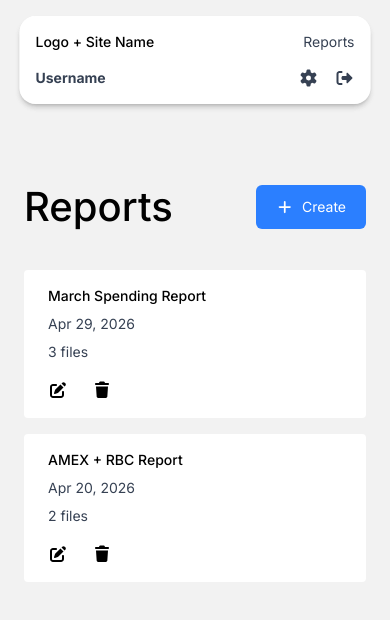
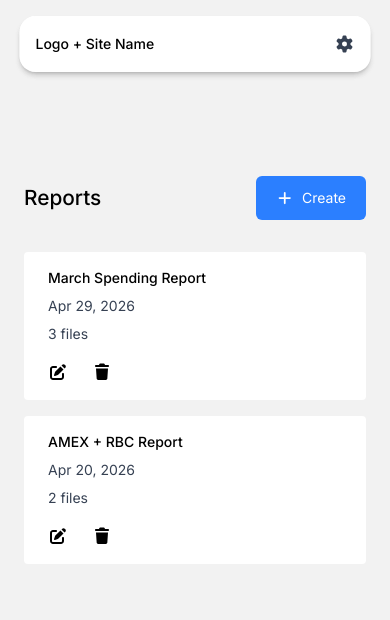
Before and after one commit to bahees1/banking-insights-frontend, a Next.js app in the folder banking-insights-frontend/: page /reports in a window 390 px wide. Shown: the top 620 px of the page. Built offline with nearby package versions, Linux system fonts and the light colour scheme.

Commit message:
added a mobile navbar, and made more responsive with dropdwon in mobile mode

```diff
--- a/banking-insights-frontend/package.json
+++ b/banking-insights-frontend/package.json
@@ -11,6 +11,7 @@
     "@fortawesome/fontawesome-svg-core": "^7.2.0",
     "@fortawesome/free-solid-svg-icons": "^7.2.0",
     "@fortawesome/react-fontawesome": "^3.3.1",
+    "@headlessui/react": "^2.2.10",
     "next": "16.2.6",
     "react": "19.2.4",
     "react-dom": "19.2.4",
--- a/banking-insights-frontend/src/components/Navbar.tsx
+++ b/banking-insights-frontend/src/components/Navbar.tsx
@@ -1,35 +1,74 @@
+import { Menu, MenuButton, MenuItem, MenuItems } from "@headlessui/react";
 import { FontAwesomeIcon } from "@fortawesome/react-fontawesome";
 import { faGear, faSignOutAlt } from "@fortawesome/free-solid-svg-icons";
 
 export default function Navbar() {
     return (
-        <nav className="fixed top-4 left-1/2 z-50 w-[90%] -translate-x-1/2 rounded-2xl bg-white px-4 py-4 shadow-md md:px-6">
-            <div className="flex flex-col gap-4 md:flex-row md:items-center md:justify-between">
-
-                {/* Left Side */}
-                <div className="flex items-center justify-between gap-4 md:justify-start md:gap-8">
-                    <div className="text-sm font-medium">
+        <>
+            {/* Desktop Navbar */}
+            <nav className="fixed top-4 left-1/2 z-50 hidden w-[90%] min-w-[400px] max-w-[1400px] -translate-x-1/2 rounded-2xl bg-white px-6 py-4 shadow-md min-[500px]:block">
+                <div className="flex min-w-[400px] flex-nowrap items-center justify-between gap-8">
+                    <div className="flex shrink-0 items-center gap-8">
+                        <div className="whitespace-nowrap text-sm font-medium">
                             Logo + Site Name
                         </div>
 
-                    <button className="text-sm text-gray-700 transition-colors hover:text-black">
+                        <button className="whitespace-nowrap text-sm text-gray-700 transition-colors hover:text-black">
                             Reports
                         </button>
                     </div>
 
-                {/* Right Side */}
-                <div className="flex items-center justify-between gap-4 md:justify-start md:gap-6">
-                    <div className="text-sm font-bold text-gray-700">
+                    <div className="flex shrink-0 items-center gap-6">
+                        <div className="whitespace-nowrap text-sm font-bold text-gray-700">
                             Username
                         </div>
 
-                    <button className="flex items-center gap-4 text-md text-gray-700 transition-colors hover:text-black">
+                        <button className="flex shrink-0 items-center gap-4 text-md text-gray-700 transition-colors hover:text-black">
                             <FontAwesomeIcon icon={faGear} />
                             <FontAwesomeIcon icon={faSignOutAlt} />
                         </button>
                     </div>
-
                 </div>
             </nav>
+
+            {/* Mobile Navbar */}
+            <nav className="fixed top-4 left-1/2 z-50 block w-[90%] min-w-[320px] -translate-x-1/2 rounded-2xl bg-white px-4 py-4 shadow-md min-[500px]:hidden">
+                <div className="flex items-center justify-between">
+                    <div className="whitespace-nowrap text-sm font-medium">
+                        Logo + Site Name
+                    </div>
+
+                    <Menu as="div" className="relative">
+                        <MenuButton className="text-gray-700 transition-colors hover:text-black focus:outline-none focus:ring-0">
+                        <FontAwesomeIcon icon={faGear} />
+                    </MenuButton>
+
+                    <MenuItems
+                        transition
+                        className="absolute right-0 mt-4 w-48 origin-top-right rounded-xl bg-white p-2 shadow-lg ring-1 ring-black/5 transition duration-150 ease-out focus:outline-none focus:ring-0 data-[closed]:scale-95 data-[closed]:opacity-0"
+                    >
+                            <MenuItem>
+                                <button className="block w-full rounded-lg px-3 py-2 text-left text-sm text-gray-700 focus:outline-none focus:ring-0 data-[focus]:bg-gray-100">
+                                    Reports
+                                </button>
+                            </MenuItem>
+
+                            <MenuItem>
+                                <div className="block w-full rounded-lg px-3 py-2 text-left text-sm font-bold text-gray-700 focus:outline-none focus:ring-0 data-[focus]:bg-gray-100">
+                                    Username
+                                </div>
+                            </MenuItem>
+
+                            <MenuItem>
+                                <button className="flex w-full items-center gap-2 rounded-lg px-3 py-2 text-left text-sm text-gray-700 focus:outline-none focus:ring-0 data-[focus]:bg-gray-100">
+                                    <FontAwesomeIcon icon={faSignOutAlt} />
+                                    Sign out
+                                </button>
+                            </MenuItem>
+                        </MenuItems>
+                    </Menu>
+                </div>
+            </nav>
+        </>
     );
 }
--- a/banking-insights-frontend/src/pages/reports/index.tsx
+++ b/banking-insights-frontend/src/pages/reports/index.tsx
@@ -23,14 +23,14 @@ export default function ReportsPage() {
     const [createModalIsOpen, setCreateModalIsOpen] = useState<boolean>(false);
 
     return (
-        <main className="min-h-screen">
+        <main className="min-h-screen min-w-[320px]">
             <Navbar />
 
             <section className="px-6 pt-44 md:px-24 md:pt-32">
                 <div className="flex items-center justify-between pb-8">
-                    <h1 className="text-lg font-medium text-black">
+                    <h4 className="text-lg font-medium text-black">
                         Reports
-                    </h1>
+                    </h4>
 
                     <button
                         type="button"
--- a/banking-insights-frontend/src/styles/globals.css
+++ b/banking-insights-frontend/src/styles/globals.css
@@ -48,34 +48,7 @@ input {
   cursor: text;
 }
 
-/* calendar dropdown */
-.rdp {
-  --rdp-accent-color: var(--color-primary);
-  --rdp-accent-background-color: var(--color-primary);
-  --rdp-selected-border: none;
-  --rdp-outside-opacity: 0.5;
-}
 
-.rdp-chevron {
-  fill: var(--color-primary) !important;
-}
-
-.rdp-day_button:focus-visible {
-  outline: 2px solid var(--color-primary);
-}
-
-.rdp-selected .rdp-day_button,
-.rdp-day_button.rdp-selected {
-  background-color: var(--color-primary) !important;
-  border: none !important;
-  outline: none !important;
-  box-shadow: none !important;
-}
-
-.rdp-day_button:hover:not(:disabled) {
-  background-color: var(--color-primary) !important;
-  color: white !important;
-}
 
 textarea {
   font-family: "Inter", sans-serif;
```
Also changed, not shown: 1 other file (tests, documents, lock files or other folders). Lines whose indentation alone changed are shown as unchanged.
